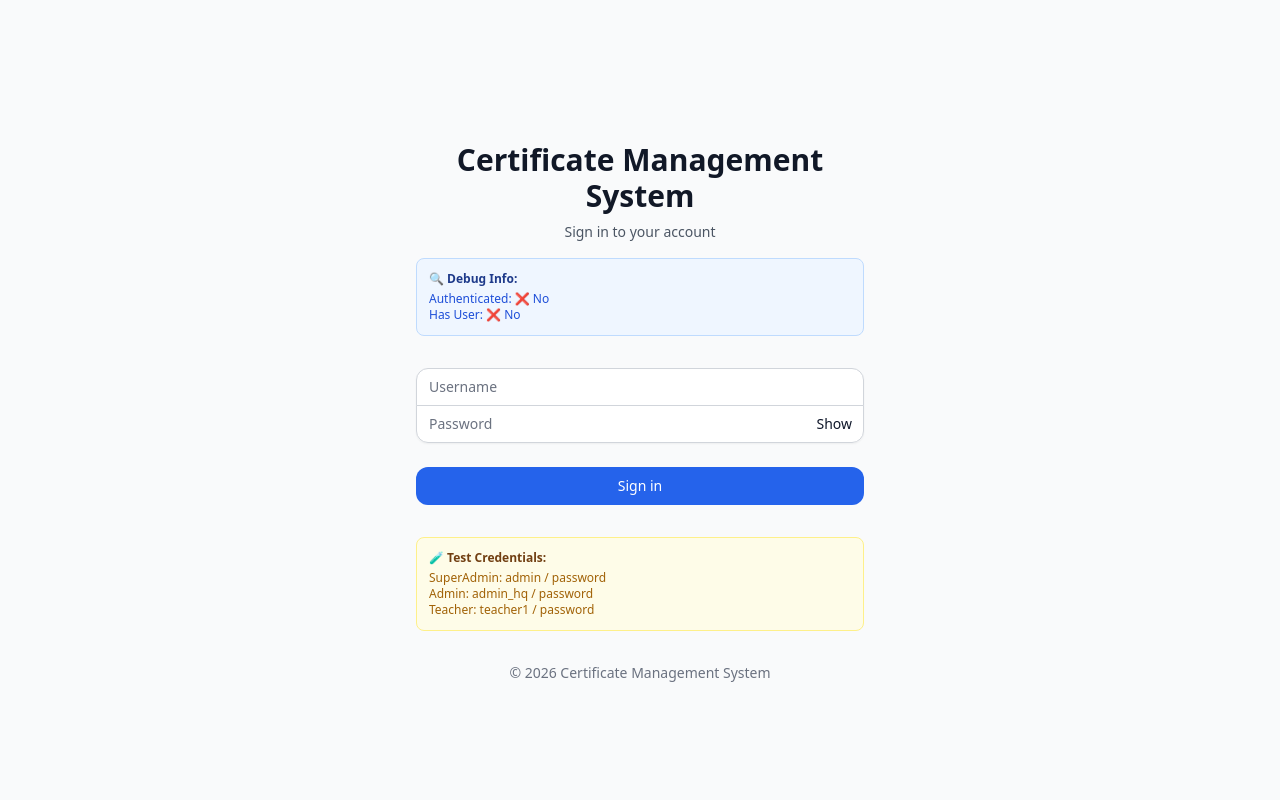
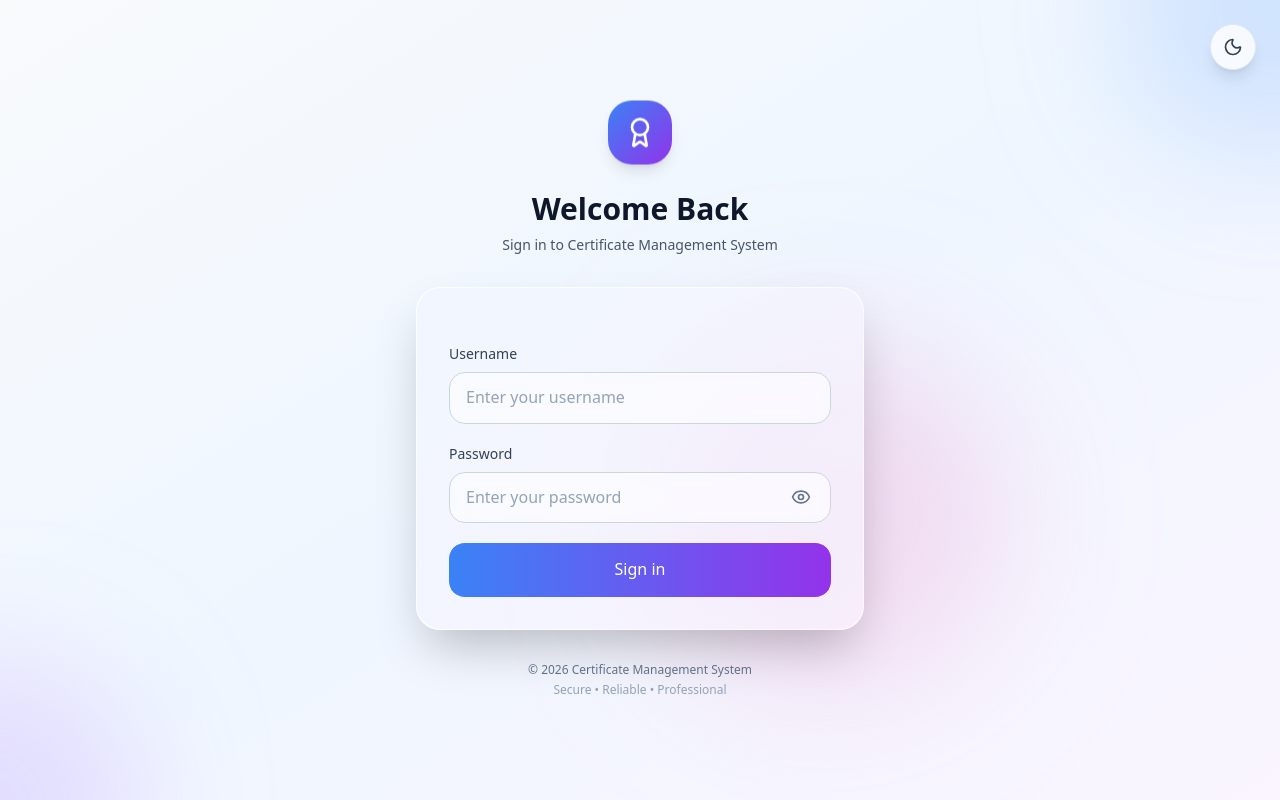
Before and after one commit to irsyadfata99/fe-management-certificate, a React app: page /login in a window 1280 px wide. Built offline with nearby package versions, Linux system fonts and the light colour scheme; the HTML template or start-up script is replaced by a standard one.

Commit message:
fixing dashboard done

```diff
--- a/src/pages/auth/LoginPage.jsx
+++ b/src/pages/auth/LoginPage.jsx
@@ -1,18 +1,19 @@
 /**
- * Login Page - WITH DEBUGGING
+ * Modern Login Page - Glassmorphism Design
+ * Features: Dark mode toggle, animations, modern UI
  */
 
 import { useState } from "react";
 import { useNavigate, useLocation } from "react-router-dom";
 import { useLogin } from "@/hooks";
-import { useAuthStore } from "@/store/authStore";
+import { useUIStore } from "@/store/uiStore";
+import { Eye, EyeOff, Sun, Moon, Award } from "lucide-react";
 
 export default function LoginPage() {
   const navigate = useNavigate();
   const location = useLocation();
   const { mutate: login, isPending } = useLogin();
-  const isAuthenticated = useAuthStore((state) => state.isAuthenticated);
-  const user = useAuthStore((state) => state.user);
+  const { theme, setTheme } = useUIStore();
 
   const [formData, setFormData] = useState({
     username: "",
@@ -23,26 +24,12 @@ export default function LoginPage() {
   const handleSubmit = (e) => {
     e.preventDefault();
 
-    console.log("[LoginPage] Form submitted:", { username: formData.username });
-
     login(formData, {
-      onSuccess: (response) => {
-        console.log("[LoginPage] Login success callback:", response);
-        console.log("[LoginPage] Current auth state:", {
-          isAuthenticated: useAuthStore.getState().isAuthenticated,
-          hasUser: !!useAuthStore.getState().user,
-          userRole: useAuthStore.getState().user?.role,
-        });
-
-        // Wait a bit for store to update
+      onSuccess: () => {
         setTimeout(() => {
           const from = location.state?.from?.pathname || "/dashboard";
-          console.log("[LoginPage] Redirecting to:", from);
           navigate(from, { replace: true });
         }, 100);
-      },
-      onError: (error) => {
-        console.error("[LoginPage] Login error:", error);
       },
     });
   };
@@ -54,44 +41,66 @@ export default function LoginPage() {
     }));
   };
 
-  // Debug: Show current state
-  console.log("[LoginPage] Current state:", {
-    isAuthenticated,
-    hasUser: !!user,
-    userRole: user?.role,
-    isPending,
-  });
+  const toggleTheme = () => {
+    setTheme(theme === "light" ? "dark" : "light");
+  };
 
   return (
-    <div className="min-h-screen flex items-center justify-center bg-gray-50 py-12 px-4 sm:px-6 lg:px-8">
-      <div className="max-w-md w-full space-y-8">
-        {/* Header */}
-        <div>
-          <h2 className="mt-6 text-center text-3xl font-extrabold text-gray-900">
-            Certificate Management System
-          </h2>
-          <p className="mt-2 text-center text-sm text-gray-600">
-            Sign in to your account
-          </p>
-
-          {/* Debug Info */}
-          <div className="mt-4 p-3 bg-blue-50 border border-blue-200 rounded text-xs">
-            <div className="font-semibold text-blue-900 mb-1">
-              🔍 Debug Info:
-            </div>
-            <div className="text-blue-700">
-              <div>Authenticated: {isAuthenticated ? "✅ Yes" : "❌ No"}</div>
-              <div>Has User: {user ? "✅ Yes" : "❌ No"}</div>
-              {user && <div>Role: {user.role}</div>}
-            </div>
-          </div>
+    <div className="min-h-screen relative overflow-hidden bg-gradient-to-br from-slate-50 via-blue-50 to-purple-50 dark:from-slate-950 dark:via-slate-900 dark:to-slate-950">
+      {/* Animated Background Blobs */}
+      <div className="absolute inset-0 overflow-hidden pointer-events-none">
+        <div className="absolute -top-40 -right-40 w-80 h-80 bg-blue-400 dark:bg-blue-600 rounded-full mix-blend-multiply dark:mix-blend-soft-light filter blur-3xl opacity-20 animate-blob"></div>
+        <div className="absolute -bottom-40 -left-40 w-80 h-80 bg-purple-400 dark:bg-purple-600 rounded-full mix-blend-multiply dark:mix-blend-soft-light filter blur-3xl opacity-20 animate-blob animation-delay-2000"></div>
+        <div className="absolute top-1/2 left-1/2 transform -translate-x-1/2 -translate-y-1/2 w-80 h-80 bg-pink-400 dark:bg-pink-600 rounded-full mix-blend-multiply dark:mix-blend-soft-light filter blur-3xl opacity-20 animate-blob animation-delay-4000"></div>
       </div>
 
-        {/* Login Form */}
-        <form className="mt-8 space-y-6" onSubmit={handleSubmit}>
-          <div className="rounded-md shadow-sm -space-y-px">
-            <div>
-              <label htmlFor="username" className="sr-only">
+      {/* Theme Toggle */}
+      <button
+        onClick={toggleTheme}
+        className="absolute top-6 right-6 z-50 p-3 rounded-full bg-white/80 dark:bg-slate-800/80 backdrop-blur-md border border-slate-200 dark:border-slate-700 shadow-lg hover:shadow-xl transition-all duration-300 hover:scale-110 group"
+        aria-label="Toggle theme"
+      >
+        {theme === "light" ? (
+          <Moon className="w-5 h-5 text-slate-700 dark:text-slate-300 group-hover:rotate-12 transition-transform duration-300" />
+        ) : (
+          <Sun className="w-5 h-5 text-slate-700 dark:text-slate-300 group-hover:rotate-45 transition-transform duration-300" />
+        )}
+      </button>
+
+      {/* Main Content */}
+      <div className="min-h-screen flex items-center justify-center px-4 sm:px-6 lg:px-8 py-12 relative z-10">
+        <div className="max-w-md w-full space-y-8 animate-fade-in-scale">
+          {/* Logo & Header */}
+          <div className="text-center">
+            {/* Logo */}
+            <div className="inline-flex items-center justify-center w-16 h-16 rounded-2xl bg-gradient-to-br from-blue-500 to-purple-600 shadow-lg mb-6 animate-float">
+              <Award className="w-8 h-8 text-white" />
+            </div>
+
+            {/* Title */}
+            <h2 className="text-3xl font-bold text-slate-900 dark:text-white mb-2">
+              Welcome Back
+            </h2>
+            <p className="text-sm text-slate-600 dark:text-slate-400">
+              Sign in to Certificate Management System
+            </p>
+          </div>
+
+          {/* Glassmorphism Login Card */}
+          <div className="relative">
+            {/* Glass Card */}
+            <div className="relative bg-white/70 dark:bg-slate-800/70 backdrop-blur-xl rounded-2xl shadow-2xl border border-white/20 dark:border-slate-700/50 p-8 space-y-6">
+              {/* Subtle gradient overlay */}
+              <div className="absolute inset-0 bg-gradient-to-br from-blue-500/5 to-purple-500/5 dark:from-blue-500/10 dark:to-purple-500/10 rounded-2xl pointer-events-none"></div>
+
+              {/* Form */}
+              <form onSubmit={handleSubmit} className="space-y-5 relative z-10">
+                {/* Username Field */}
+                <div className="space-y-2">
+                  <label
+                    htmlFor="username"
+                    className="block text-sm font-medium text-slate-700 dark:text-slate-300"
+                  >
                     Username
                   </label>
                   <input
@@ -99,66 +108,149 @@ export default function LoginPage() {
                     name="username"
                     type="text"
                     required
-                className="appearance-none rounded-none relative block w-full px-3 py-2 border border-gray-300 placeholder-gray-500 text-gray-900 rounded-t-md focus:outline-none focus:ring-blue-500 focus:border-blue-500 focus:z-10 sm:text-sm"
-                placeholder="Username"
+                    autoComplete="username"
+                    className="block w-full px-4 py-3 bg-white/50 dark:bg-slate-900/50 border border-slate-300 dark:border-slate-600 rounded-lg text-slate-900 dark:text-white placeholder-slate-400 dark:placeholder-slate-500 focus:outline-none focus:ring-2 focus:ring-blue-500 dark:focus:ring-blue-400 focus:border-transparent transition-all duration-200 backdrop-blur-sm"
+                    placeholder="Enter your username"
                     value={formData.username}
                     onChange={handleChange}
                     disabled={isPending}
                   />
                 </div>
-            <div className="relative">
-              <label htmlFor="password" className="sr-only">
+
+                {/* Password Field */}
+                <div className="space-y-2">
+                  <label
+                    htmlFor="password"
+                    className="block text-sm font-medium text-slate-700 dark:text-slate-300"
+                  >
                     Password
                   </label>
+                  <div className="relative">
                     <input
                       id="password"
                       name="password"
                       type={showPassword ? "text" : "password"}
                       required
-                className="appearance-none rounded-none relative block w-full px-3 py-2 border border-gray-300 placeholder-gray-500 text-gray-900 rounded-b-md focus:outline-none focus:ring-blue-500 focus:border-blue-500 focus:z-10 sm:text-sm"
-                placeholder="Password"
+                      autoComplete="current-password"
+                      className="block w-full px-4 py-3 pr-12 bg-white/50 dark:bg-slate-900/50 border border-slate-300 dark:border-slate-600 rounded-lg text-slate-900 dark:text-white placeholder-slate-400 dark:placeholder-slate-500 focus:outline-none focus:ring-2 focus:ring-blue-500 dark:focus:ring-blue-400 focus:border-transparent transition-all duration-200 backdrop-blur-sm"
+                      placeholder="Enter your password"
                       value={formData.password}
                       onChange={handleChange}
                       disabled={isPending}
                     />
                     <button
                       type="button"
-                className="absolute inset-y-0 right-0 pr-3 flex items-center text-sm leading-5"
                       onClick={() => setShowPassword(!showPassword)}
+                      className="absolute right-3 top-1/2 -translate-y-1/2 p-2 text-slate-500 dark:text-slate-400 hover:text-slate-700 dark:hover:text-slate-200 transition-colors rounded-md hover:bg-slate-100 dark:hover:bg-slate-700"
+                      tabIndex={-1}
                     >
-                {showPassword ? "Hide" : "Show"}
+                      {showPassword ? (
+                        <EyeOff className="w-5 h-5" />
+                      ) : (
+                        <Eye className="w-5 h-5" />
+                      )}
                     </button>
                   </div>
                 </div>
 
-          <div>
+                {/* Submit Button */}
                 <button
                   type="submit"
                   disabled={isPending}
-              className="group relative w-full flex justify-center py-2 px-4 border border-transparent text-sm font-medium rounded-md text-white bg-blue-600 hover:bg-blue-700 focus:outline-none focus:ring-2 focus:ring-offset-2 focus:ring-blue-500 disabled:opacity-50 disabled:cursor-not-allowed"
+                  className="relative w-full group overflow-hidden rounded-lg bg-gradient-to-r from-blue-500 to-purple-600 p-[2px] transition-all duration-300 hover:shadow-lg hover:shadow-blue-500/50 dark:hover:shadow-blue-500/30 disabled:opacity-50 disabled:cursor-not-allowed disabled:hover:shadow-none"
                 >
-              {isPending ? "Signing in..." : "Sign in"}
+                  <span className="flex items-center justify-center w-full px-6 py-3 rounded-[6px] bg-gradient-to-r from-blue-500 to-purple-600 text-white font-medium transition-all duration-300 group-hover:from-blue-600 group-hover:to-purple-700">
+                    {isPending ? (
+                      <>
+                        <svg
+                          className="animate-spin -ml-1 mr-3 h-5 w-5 text-white"
+                          xmlns="http://www.w3.org/2000/svg"
+                          fill="none"
+                          viewBox="0 0 24 24"
+                        >
+                          <circle
+                            className="opacity-25"
+                            cx="12"
+                            cy="12"
+                            r="10"
+                            stroke="currentColor"
+                            strokeWidth="4"
+                          />
+                          <path
+                            className="opacity-75"
+                            fill="currentColor"
+                            d="M4 12a8 8 0 018-8V0C5.373 0 0 5.373 0 12h4zm2 5.291A7.962 7.962 0 014 12H0c0 3.042 1.135 5.824 3 7.938l3-2.647z"
+                          />
+                        </svg>
+                        Signing in...
+                      </>
+                    ) : (
+                      "Sign in"
+                    )}
+                  </span>
                 </button>
+              </form>
             </div>
-        </form>
 
-        {/* Test Credentials */}
-        <div className="mt-4 p-3 bg-yellow-50 border border-yellow-200 rounded text-xs">
-          <div className="font-semibold text-yellow-900 mb-1">
-            🧪 Test Credentials:
+            {/* Bottom glow effect */}
+            <div className="absolute -inset-1 bg-gradient-to-r from-blue-500/20 to-purple-500/20 rounded-2xl blur-xl opacity-0 group-hover:opacity-100 transition-opacity duration-500 -z-10"></div>
           </div>
-          <div className="text-yellow-700">
-            <div>SuperAdmin: admin / password</div>
-            <div>Admin: admin_hq / password</div>
-            <div>Teacher: teacher1 / password</div>
+
+          {/* Footer */}
+          <div className="text-center">
+            <p className="text-xs text-slate-500 dark:text-slate-400">
+              &copy; {new Date().getFullYear()} Certificate Management System
+            </p>
+            <p className="text-xs text-slate-400 dark:text-slate-500 mt-1">
+              Secure • Reliable • Professional
+            </p>
+          </div>
         </div>
       </div>
 
-        {/* Footer */}
-        <div className="text-center text-sm text-gray-500">
-          <p>&copy; 2026 Certificate Management System</p>
-        </div>
-      </div>
+      {/* CSS Animations */}
+      <style jsx>{`
+        @keyframes blob {
+          0% {
+            transform: translate(0px, 0px) scale(1);
+          }
+          33% {
+            transform: translate(30px, -50px) scale(1.1);
+          }
+          66% {
+            transform: translate(-20px, 20px) scale(0.9);
+          }
+          100% {
+            transform: translate(0px, 0px) scale(1);
+          }
+        }
+
+        @keyframes float {
+          0%,
+          100% {
+            transform: translateY(0px);
+          }
+          50% {
+            transform: translateY(-10px);
+          }
+        }
+
+        .animate-blob {
+          animation: blob 7s infinite;
+        }
+
+        .animation-delay-2000 {
+          animation-delay: 2s;
+        }
+
+        .animation-delay-4000 {
+          animation-delay: 4s;
+        }
+
+        .animate-float {
+          animation: float 3s ease-in-out infinite;
+        }
+      `}</style>
     </div>
   );
 }
```
Lines whose indentation alone changed are shown as unchanged.
